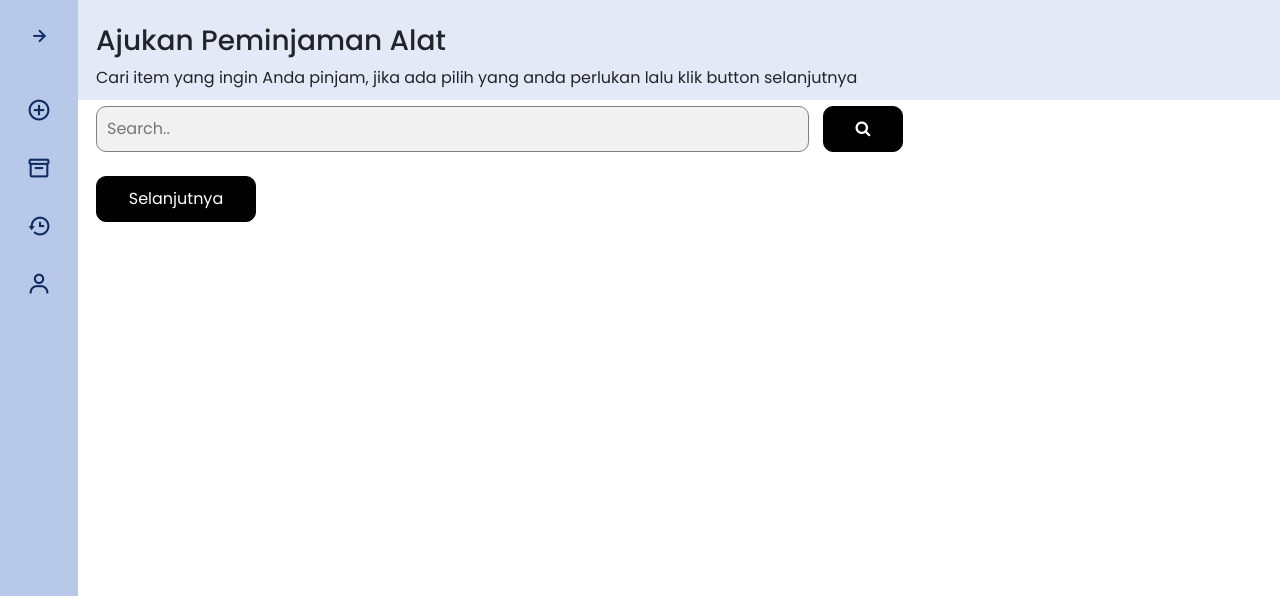
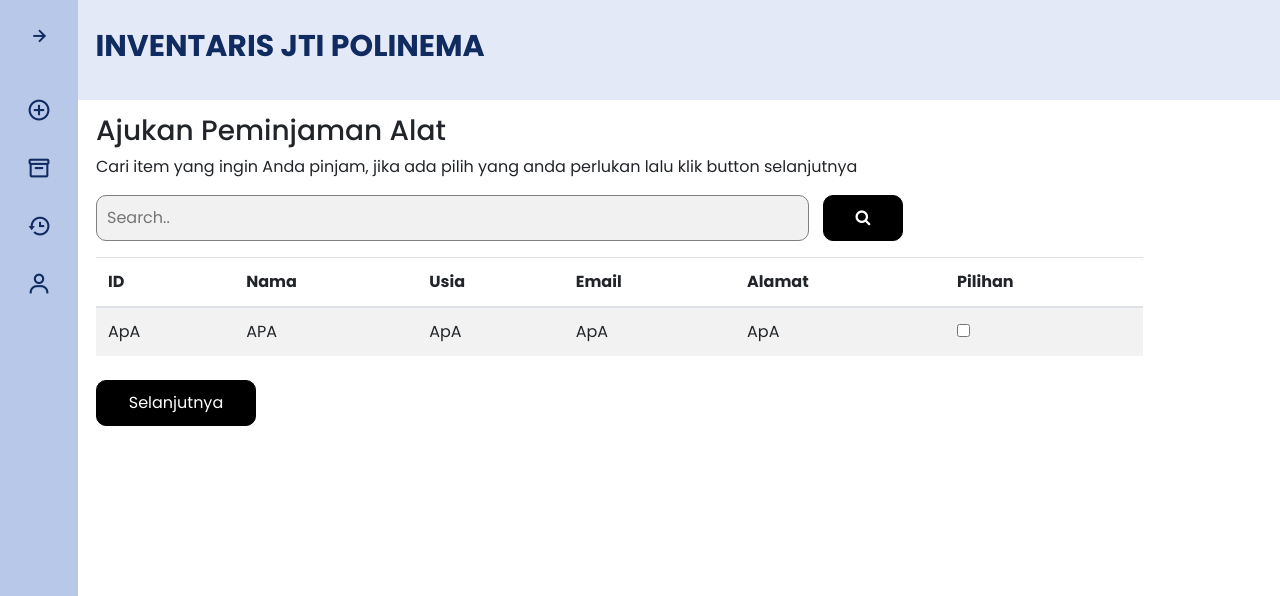
Before and after one commit to Gin-Arata/pasrahTeam-inventory2G, a PHP site: page /pasrahTeam-inventory2G/user/menuPeminjaman in a window 1280 px wide. Shown: the top 596 px of the page. Run offline with PHP 8.4, Linux system fonts and the light colour scheme; data that the repository does not hold is empty; some libraries are stand-ins or nearby versions.

Commit message:
Update menuPeminjaman.php

```diff
--- a/app/view/user/menuPeminjaman.php
+++ b/app/view/user/menuPeminjaman.php
@@ -1,6 +1,6 @@
 <link rel="stylesheet" href="<?= BASEURL; ?>/css/user/userMenuAjukan.css">
 <link rel="stylesheet" href="https://cdnjs.cloudflare.com/ajax/libs/font-awesome/4.7.0/css/font-awesome.min.css">
-<section class="home-section">
+<section class="home-section" style="background-color:transparent; margin-top:7%; box-shadow:none;">
     <!-- <div class="wrapper-text">
         <div class="text">Menu</div>
     </div> -->
@@ -9,8 +9,30 @@
             <h3>Ajukan Peminjaman Alat</h3>
             <p>Cari item yang ingin Anda pinjam, jika ada pilih yang anda perlukan lalu klik button selanjutnya</p>
             <form class="example mr-3 mb-4" action="action_page.php">
-                <input type="text" placeholder="Search.." name="search">
-                <button type="submit"><i class="fa fa-search"></i></button>
+                <input type="text" placeholder="Search.." name="cariBarang">
+                <button type="submit" name="buttonCariBarang"><i class="fa fa-search"></i></button>
+                <table id="tabelPilihBarang" class="table table-striped mt-3" style="width:100%">
+                    <thead>
+                        <tr>
+                            <th>ID</th>
+                            <th>Nama</th>
+                            <th>Usia</th>
+                            <th>Email</th>
+                            <th>Alamat</th>
+                            <th>Pilihan</th>
+                        </tr>
+                    </thead>
+                    <tbody>
+                        <tr>
+                            <td><?php echo 'ApA'; ?></td>
+                            <td><?php echo 'APA'; ?></td>
+                            <td><?php echo 'ApA'; ?></td>
+                            <td><?php echo 'ApA'; ?></td>
+                            <td><?php echo 'ApA'; ?></td>
+                            <td><input type="checkbox" id=".." name=".." value=".."></td>
+                        </tr>
+                    </tbody>
+                </table>
             </form>
             <form class="example mb-4" action="action_page.php">
                 <button type="button" class="btn btn-dark button-container button-next" name="status" value="next">
```
